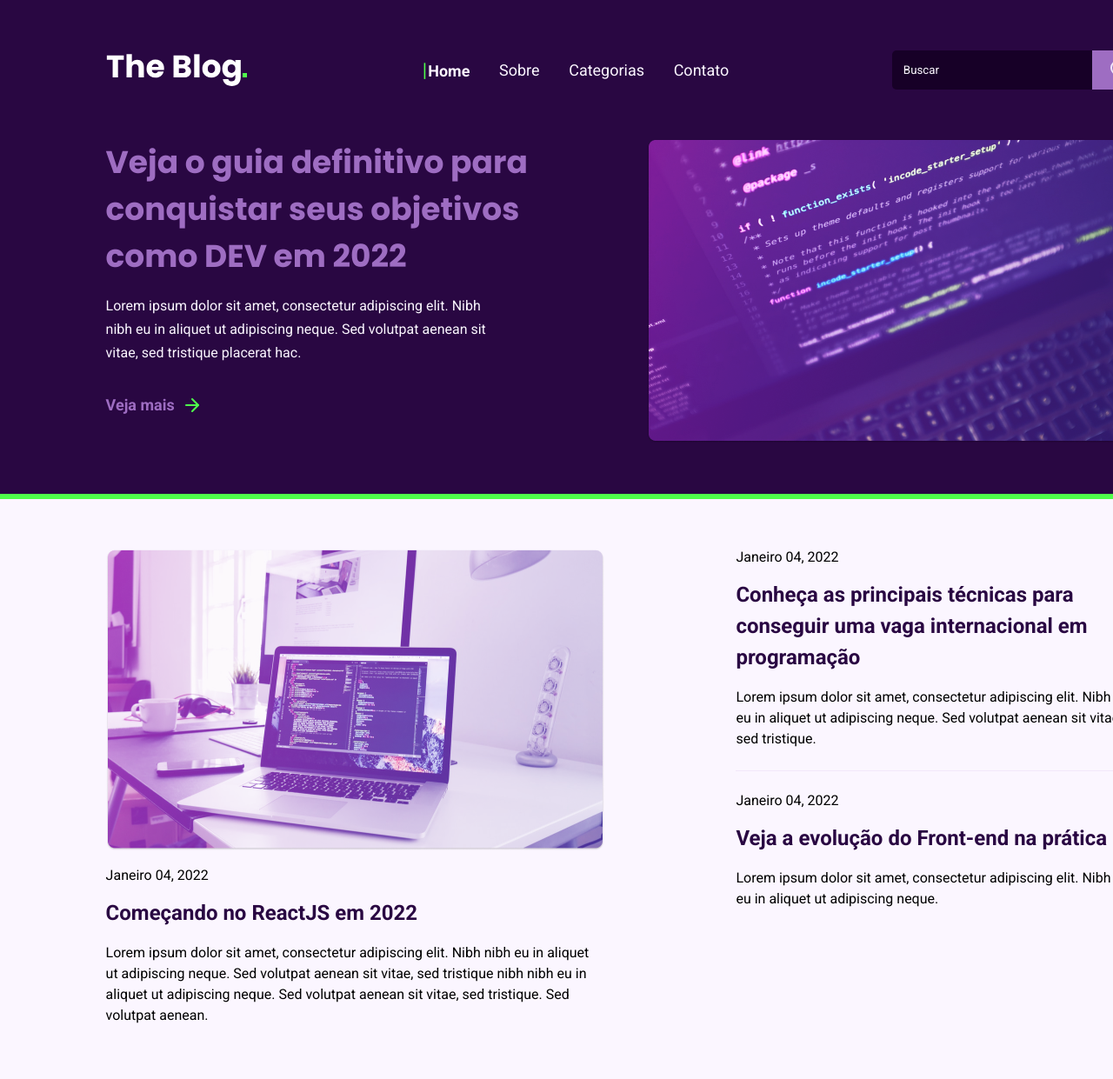
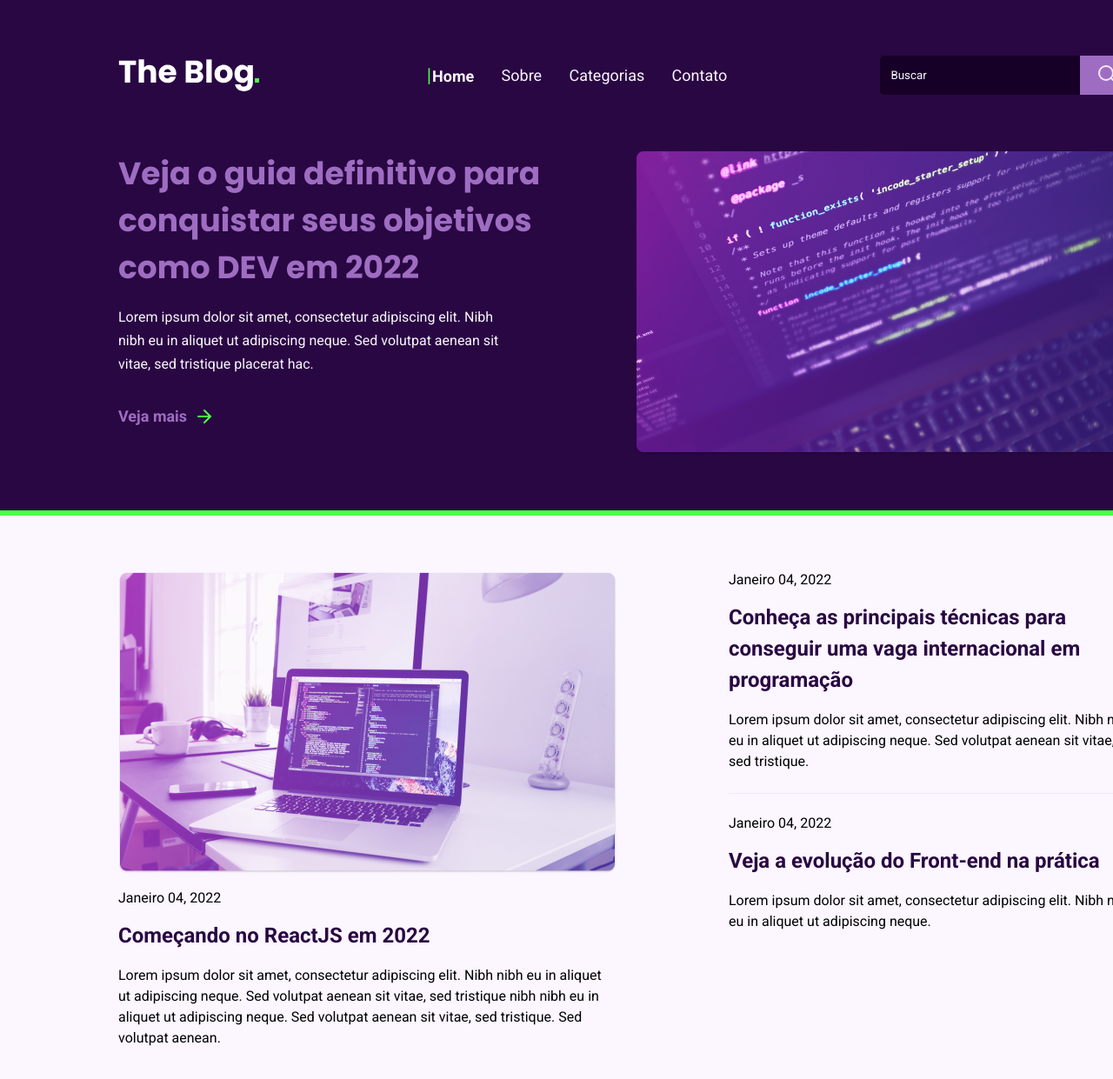
Before and after one commit to kostiantynzvir/blog, a plain HTML site: page index.html in a window 1280 px wide. Shown: the top 1241 px of the page at 87% size. Drawn offline with Linux system fonts and the light colour scheme.

Commit message:
Added animations in nav and fixed all paddings

```diff
--- a/index.html
+++ b/index.html
@@ -58,7 +58,7 @@
                 <p class="text-post">Lorem ipsum dolor sit amet, consectetur adipiscing elit. Nibh nibh eu in aliquet ut adipiscing neque. Sed volutpat aenean sit vitae, sed tristique nibh nibh eu in aliquet ut adipiscing neque. Sed volutpat aenean sit vitae, sed tristique. Sed volutpat aenean.</p>
             </article>
 
-            <aside>
+            <div id="right-posts">
                 <article>
                     <p class="date">Janeiro 04, 2022</p>
                     <h2 class="title">Conheça as principais técnicas para conseguir uma vaga internacional em programação</h2>
@@ -72,7 +72,7 @@
                     <h2 class="title">Veja a evolução do Front-end na prática</h2>
                     <p class="text-post">Lorem ipsum dolor sit amet, consectetur adipiscing elit. Nibh nibh eu in aliquet ut adipiscing neque. </p>
                 </article>
-            </aside>
+            </div>
         </div>
 
         <div id="posts-bottom">
--- a/style.css
+++ b/style.css
@@ -47,7 +47,7 @@ header {
   grid-auto-flow: column;
   grid-template-columns: 0.9fr 1fr 1.2fr;
   background: var(--purple-bg);
-  padding: 4.5vw 9.5vw;
+  padding: 6.4rem 13.6rem 0;
 }
 
 #logo {
@@ -59,7 +59,7 @@ header {
   max-height: 3.7rem;
 }
 
-ul {
+nav ul {
   font-family: 'Roboto', sans-serif;
   font-size: 1.8rem;
   height: 4.5rem;
@@ -69,6 +69,10 @@ ul {
   display: flex;
   justify-content: space-around;
   align-items: center;
+}
+
+nav ul li:hover {
+  font-weight: 700;
 }
 
 .bold {
@@ -92,7 +96,7 @@ a span {
   justify-content: flex-end;
 }
 
-input {
+#search input {
   background: var(--dark-bg);
   padding: 0 1vw;
   border: 0;
@@ -103,8 +107,20 @@ input {
   width: 23rem;
 }
 
-input::placeholder {
+#search input::placeholder {
   color: var(--light-purple);
+}
+
+#search button {
+  background: var(--button-bg);
+  padding: 0 1.5vw;
+  border-radius: 0 0.5rem 0.5rem 0;
+  border: 0;
+  cursor: pointer;
+}
+
+#search button:enabled {
+  color: blue;
 }
 
 /* Main */
@@ -121,7 +137,7 @@ main {
   display: flex;
   justify-content: space-between;
 
-  padding: 0 9.5vw 4.5vw;
+  padding: 6.4rem 13.6rem;
 }
 
 #main-text {
@@ -146,14 +162,6 @@ p a {
   font-family: 'Roboto', sans-serif;
 }
 
-button {
-  background: var(--button-bg);
-  padding: 0 1.5vw;
-  border-radius: 0 0.5rem 0.5rem 0;
-  border: 0;
-  cursor: pointer;
-}
-
 #see-more {
   display: flex;
   align-items: center;
@@ -167,6 +175,7 @@ button {
   display: flex;
   padding-left: 0.8rem;
 }
+
 /* Line */
 
 #green-line {
@@ -185,7 +194,7 @@ button {
 /* Content */
 
 #content {
-  padding: 4.5vw 9.5vw;
+  padding: 6.4rem 13.6rem;
   background: var(--light-purple);
 }
 
@@ -194,13 +203,14 @@ button {
   justify-content: space-between;
   align-items: initial;
   padding-bottom: 6.4rem;
+  gap: 13rem;
 }
 
 #post-1 {
   max-width: 57.2rem;
 }
 
-aside {
+#right-posts {
   max-width: 47.2rem;
 }
 
```
